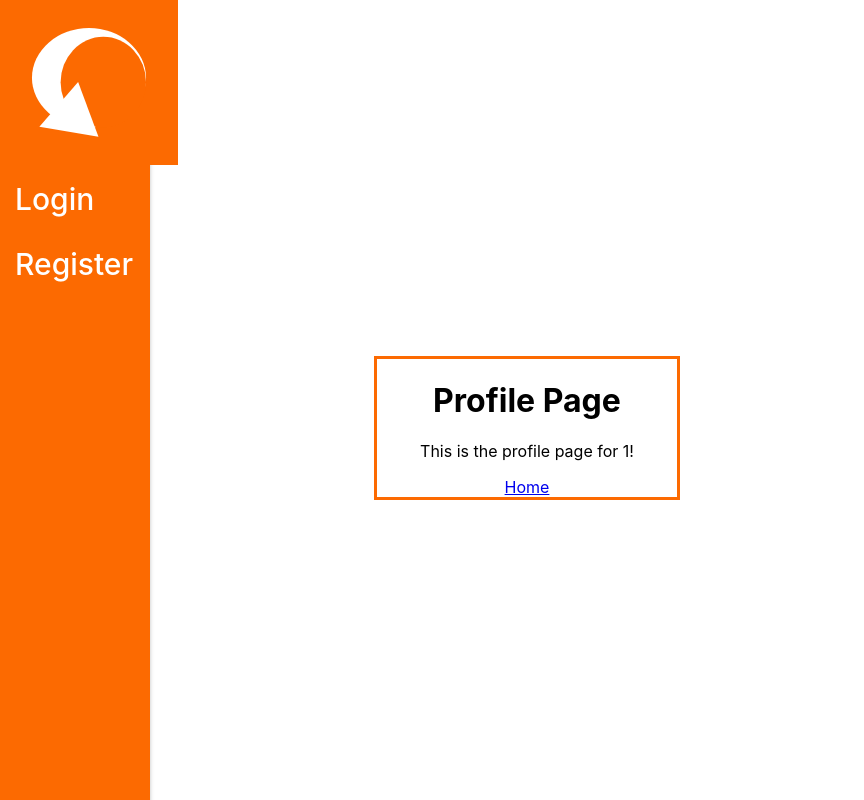
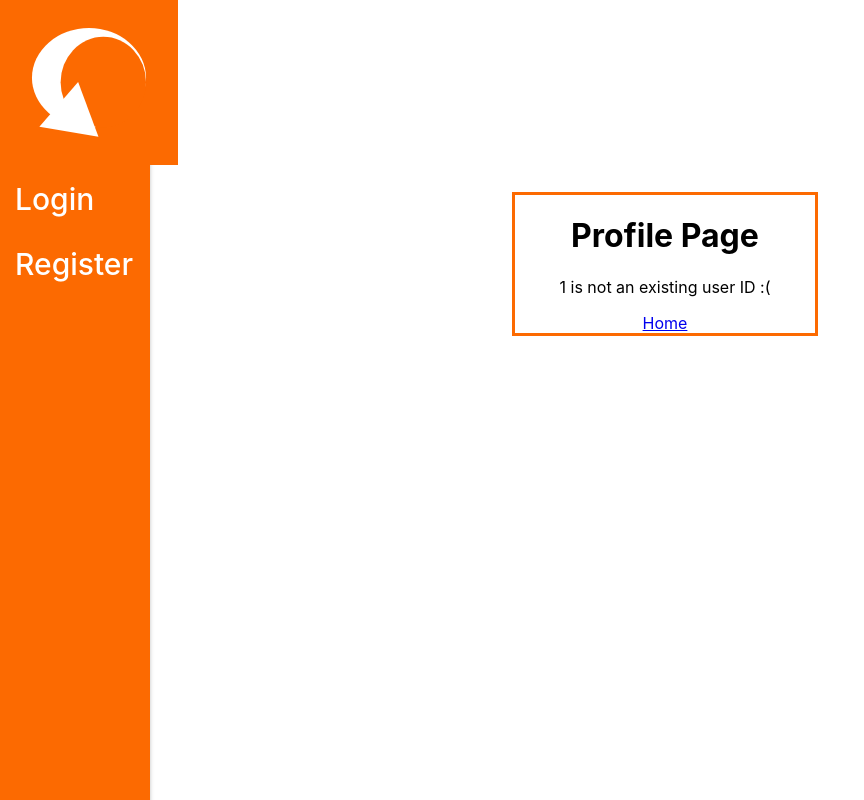
Before and after one commit to bliutech/RendeYou, a React (Create React App) app in the folder frontend/: page /user/1 in a window 1280 px wide. Shown: the whole page, without its empty margins (0-864 px from the left). Built offline with nearby package versions, Linux system fonts and the light colour scheme; no server answers.

Commit message:
fixed syntax and output text for GetUser and GetEvent pages for dynamic routing. implemented for production

```diff
--- a/frontend/src/pages/GetEvent.js
+++ b/frontend/src/pages/GetEvent.js
@@ -4,42 +4,40 @@ import '../index.css';
 import EventCard from '../components/EventCard.js';
 import backend from '../components/Util.js';
 
-export default function GetUser() {
-    let {id} = useParams('');
-    document.title = id + '\'s Event | RendeYou';
-    let [user, setUser] = useState({});
-    async function getUser(id)
+export default function GetEvent() {
+    let { id } = useParams('');
+    let [event, setEvent] = useState(null);
+    async function getEvent(id)
     {
         const res = await fetch(backend('/event/' + id), {
             method: 'GET'
         });
         if (res.status >= 400) {
             console.log(res.error);
+            return;
         }
-        else {
-            console.log('Page found!');
-        }
-        setUser(await res.json());
+        const curr_event = await res.json();
+        setEvent(curr_event);
     }
     useEffect(()=> {
-        getUser(id);
+        getEvent(id);
     });
-
+    document.title = ((event !== null) ? (event.id + '\'s Event | RendeYou') : ('Event Not Found | RendeYou'));
     return (
     <>
         <div
         style={{
-            position: 'fixed',
-            bottom: '300px',
-            right: '600px',
+            position: 'static',
+            marginTop: '15%',
+            marginLeft: '40%',
+            marginRight: '30%',
             width: '300px',
             border: '3px solid #fc6a01',
             textAlign: 'center',
         }}
         >
         <h1>Event Page</h1>
-        {/* { <EventCard user={user} /> } */}
-        <p>This is the event page for {id}!</p>
+        {(event !== null) ? <EventCard event={event} /> : <p>{id} is not an existing event ID :(</p> }
         <Link to='/'>Home</Link>
         </div>
     </>
--- a/frontend/src/pages/GetUser.js
+++ b/frontend/src/pages/GetUser.js
@@ -6,8 +6,7 @@ import backend from '../components/Util.js';
 
 export default function GetUser() {
     let { id } = useParams('');
-    document.title = id + '\'s Profile | RendeYou';
-    let [user, setUser] = useState({});
+    let [user, setUser] = useState(null);
     async function getUser(id)
     {
         const res = await fetch(backend('/user/' + id), {
@@ -17,31 +16,28 @@ export default function GetUser() {
             console.log(res.error);
             return;
         }
-        else {
-            console.log('Page found!');
-        }
         const curr_user = await res.json();
         setUser(curr_user);
     }
     useEffect(()=> {
         getUser(id);
-    }, []);
-
+    });
+    document.title = ((user !== null) ? (user.username + '\'s Profile | RendeYou') : ('User Not Found | RendeYou'));
     return (
     <>
         <div
         style={{
-            position: 'fixed',
-            bottom: '300px',
-            right: '600px',
+            position: 'static',
+            marginTop: '15%',
+            marginLeft: '40%',
+            marginRight: '30%',
             width: '300px',
             border: '3px solid #fc6a01',
             textAlign: 'center',
         }}
         >
         <h1>Profile Page</h1>
-        {/* { <ProfileCard user={user} /> } */}
-        <p>This is the profile page for {id}!</p>
+        {(user !== null) ? <ProfileCard user={user} /> : <p>{id} is not an existing user ID :(</p> }
         <Link to='/'>Home</Link>
         </div>
     </>
```
